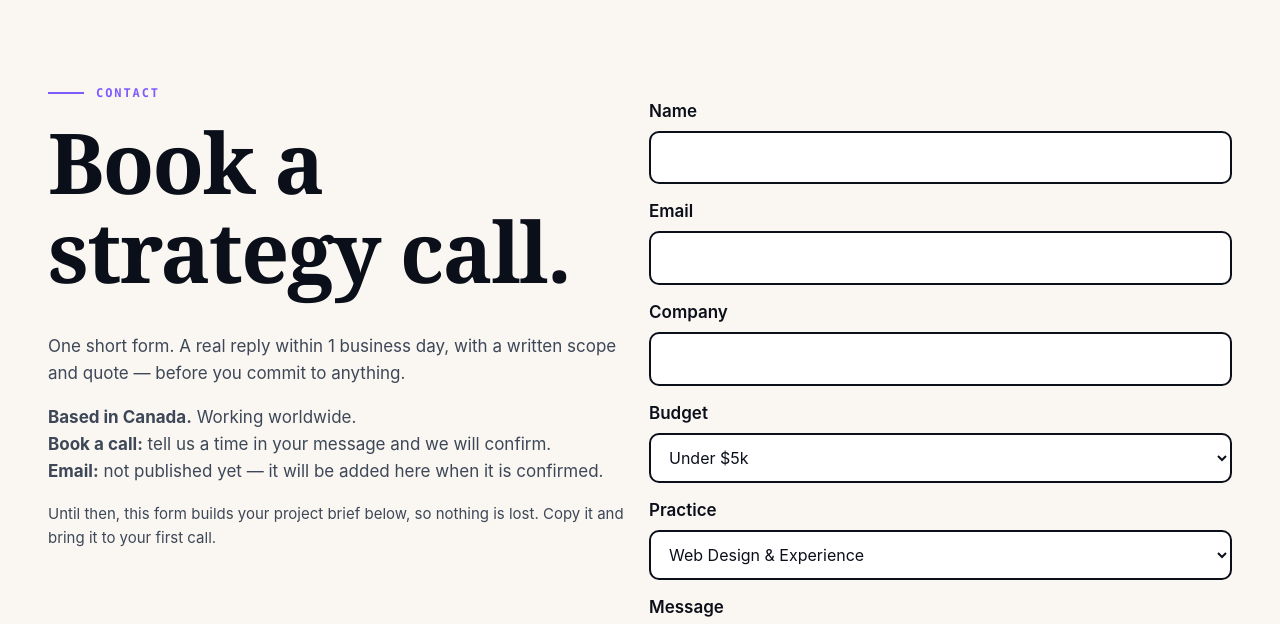
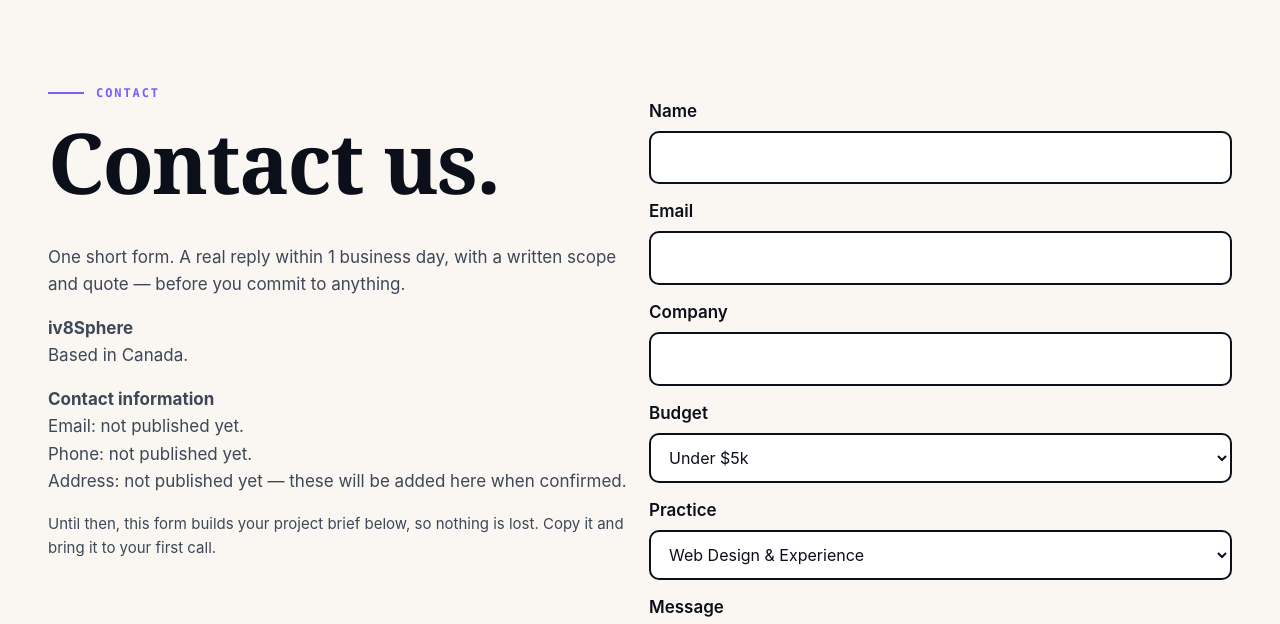
Before and after one commit to vp11dsorg/iv8sphere-website, an Astro site: page /iv8sphere-website/contact in a window 1280 px wide. Shown: the part 118-742 px from the top of the page. Built offline with nearby package versions, Linux system fonts and the light colour scheme; Astro itself is replaced by a stand-in of ours.

Commit message:
v5: bold theme kept + robust flexible layouts, line-art 8 logo, whitepapers removed, Contact us, Services dropdown, Follow footer, SEO titles 50-60

```diff
--- a/src/pages/contact.astro
+++ b/src/pages/contact.astro
@@ -2,9 +2,9 @@
 import Base from '../layouts/Base.astro';
 import { BASE } from '../site';
 ---
-<Base title="Contact" description="Book a strategy call with iv8 — tell us your goal, get a written scope and quote.">
+<Base title="Contact" description="Contact us with iv8 — tell us your goal, get a written scope and quote.">
 <section><div class="container"><div class="grid2">
-<div><p class="eyebrow">Contact</p><h1>Book a strategy call.</h1><p>One short form. A real reply within 1 business day, with a written scope and quote — before you commit to anything.</p><p><strong>Based in Canada.</strong> Working worldwide.<br/><strong>Book a call:</strong> tell us a time in your message and we will confirm.<br/><strong>Email:</strong> not published yet — it will be added here when it is confirmed.</p><p style="font-size:15px">Until then, this form builds your project brief below, so nothing is lost. Copy it and bring it to your first call.</p></div>
+<div><p class="eyebrow">Contact</p><h1>Contact us.</h1><p>One short form. A real reply within 1 business day, with a written scope and quote — before you commit to anything.</p><p><strong>iv8Sphere</strong><br/>Based in Canada.</p><p><strong>Contact information</strong><br/>Email: not published yet.<br/>Phone: not published yet.<br/>Address: not published yet — these will be added here when confirmed.</p><p style="font-size:15px">Until then, this form builds your project brief below, so nothing is lost. Copy it and bring it to your first call.</p></div>
 <div>
 <form id="contact-form">
 <label for="name">Name</label><input id="name" name="name" required />
```
